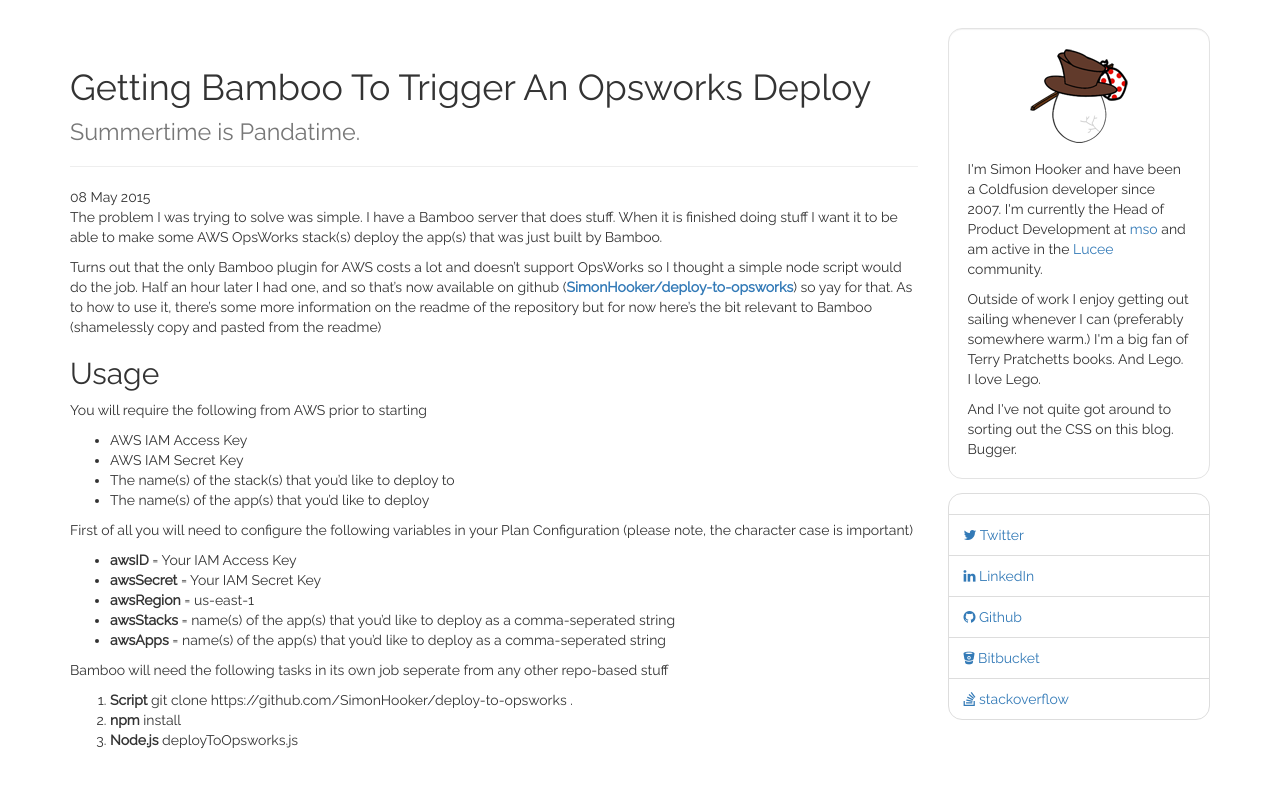
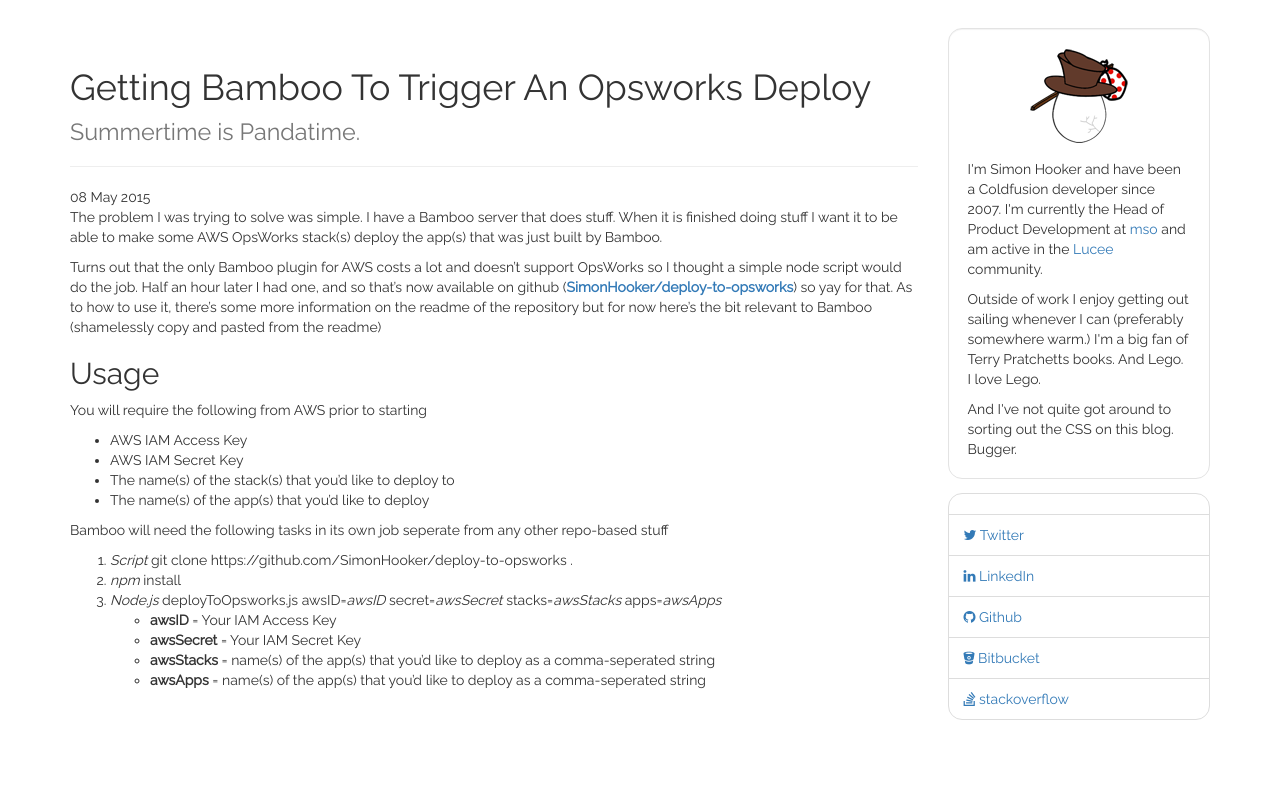
Before and after one commit to SimonHooker/simonhooker.github.io, a Jekyll site: the page built from _posts/2015-05-08-getting-bamboo-to-trigger-an-opsworks-deploy.md, in a window 1280 px wide. Shown: the top 788 px of the page. Built offline with Jekyll 4.4.1, drawn with Linux system fonts in a browser that asks for light colours; nearby versions of some CDN libraries; comment, search, counter and statistics services are not loaded.

Commit message:
Improving the execution criteria

```diff
--- a/_posts/2015-05-08-getting-bamboo-to-trigger-an-opsworks-deploy.md
+++ b/_posts/2015-05-08-getting-bamboo-to-trigger-an-opsworks-deploy.md
@@ -18,16 +18,12 @@
 - The name(s) of the stack(s) that you'd like to deploy to
 - The name(s) of the app(s) that you'd like to deploy
 
-First of all you will need to configure the following variables in your Plan Configuration (please note, the character case is important)
-
-- **awsID** = Your IAM Access Key
-- **awsSecret** = Your IAM Secret Key
-- **awsRegion** = us-east-1
-- **awsStacks** = name(s) of the app(s) that you'd like to deploy as a comma-seperated string
-- **awsApps** = name(s) of the app(s) that you'd like to deploy as a comma-seperated string
-
 Bamboo will need the following tasks in its own job seperate from any other repo-based stuff
 
-1. **Script** git clone https://github.com/SimonHooker/deploy-to-opsworks .
-2. **npm** install
-3. **Node.js** deployToOpsworks.js
+1. *Script* git clone https://github.com/SimonHooker/deploy-to-opsworks .
+2. *npm* install
+3. *Node.js* deployToOpsworks.js awsID=*awsID* secret=*awsSecret* stacks=*awsStacks* apps=*awsApps*
+	- **awsID** = Your IAM Access Key
+	- **awsSecret** = Your IAM Secret Key
+	- **awsStacks** = name(s) of the app(s) that you'd like to deploy as a comma-seperated string
+	- **awsApps** = name(s) of the app(s) that you'd like to deploy as a comma-seperated string
```
